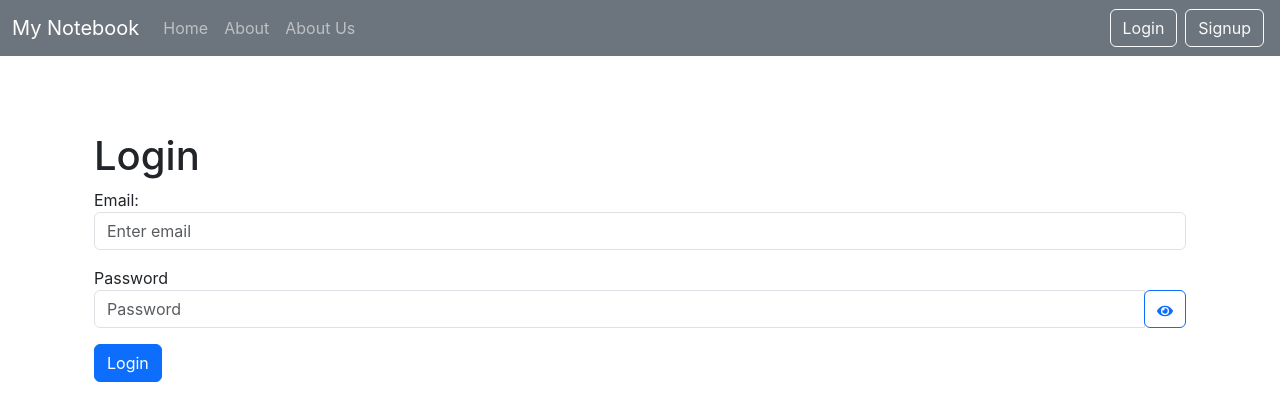
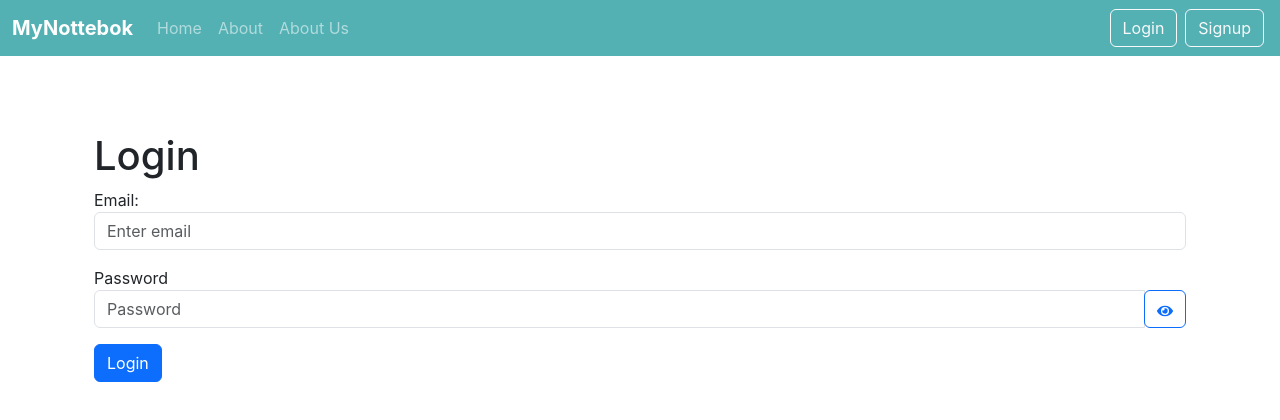
Before and after one commit to shiwalikamboj/notescraft, a React (Create React App) app: page /login in a window 1280 px wide. Shown: the top 420 px of the page. Built offline with nearby package versions, Linux system fonts and the light colour scheme.

Commit message:
Update Navbar.js

```diff
--- a/src/components/Navbar.js
+++ b/src/components/Navbar.js
@@ -13,9 +13,9 @@ function Navbar() {
   }
 
   return (
-    <nav className="navbar sticky-top navbar-expand-lg navbar-dark bg-secondary">
+    <nav className="navbar sticky-top navbar-expand-lg navbar-dark" style={{ backgroundColor: "#53b0b3" }}>
       <div className="container-fluid">
-        <a className="navbar-brand" href="/">My Notebook</a>
+        <a className="navbar-brand" href="/" style={{ fontWeight: "bold" }}>MyNottebok</a>
         <button
           className="navbar-toggler"
           type="button"
```
